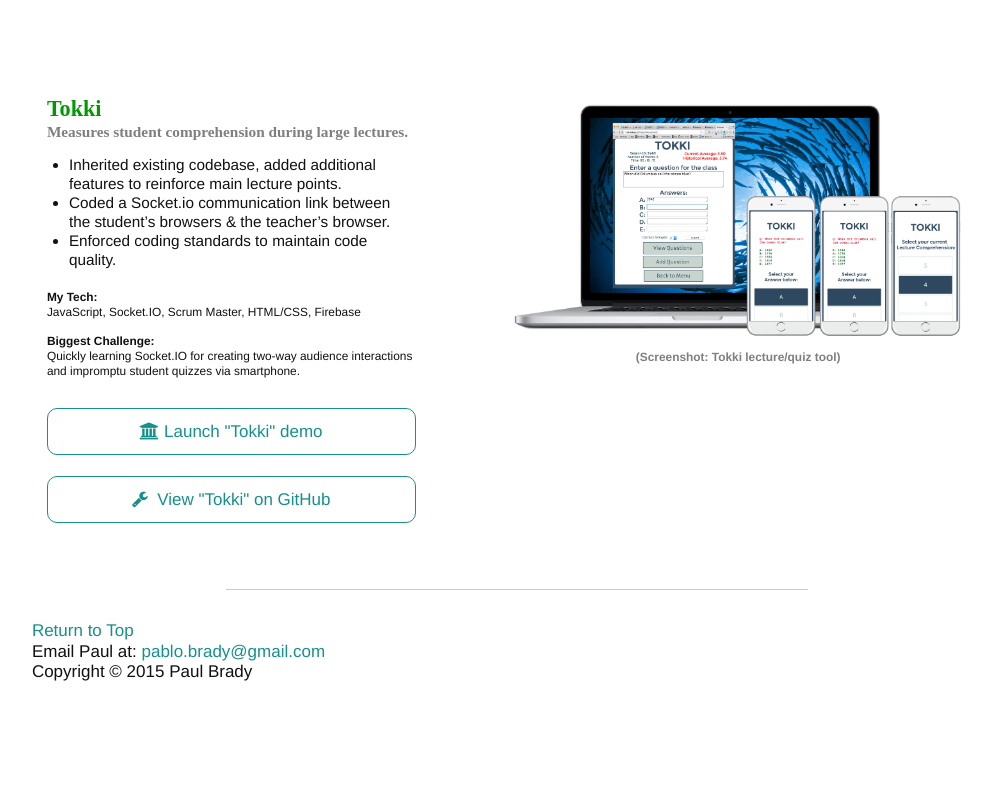
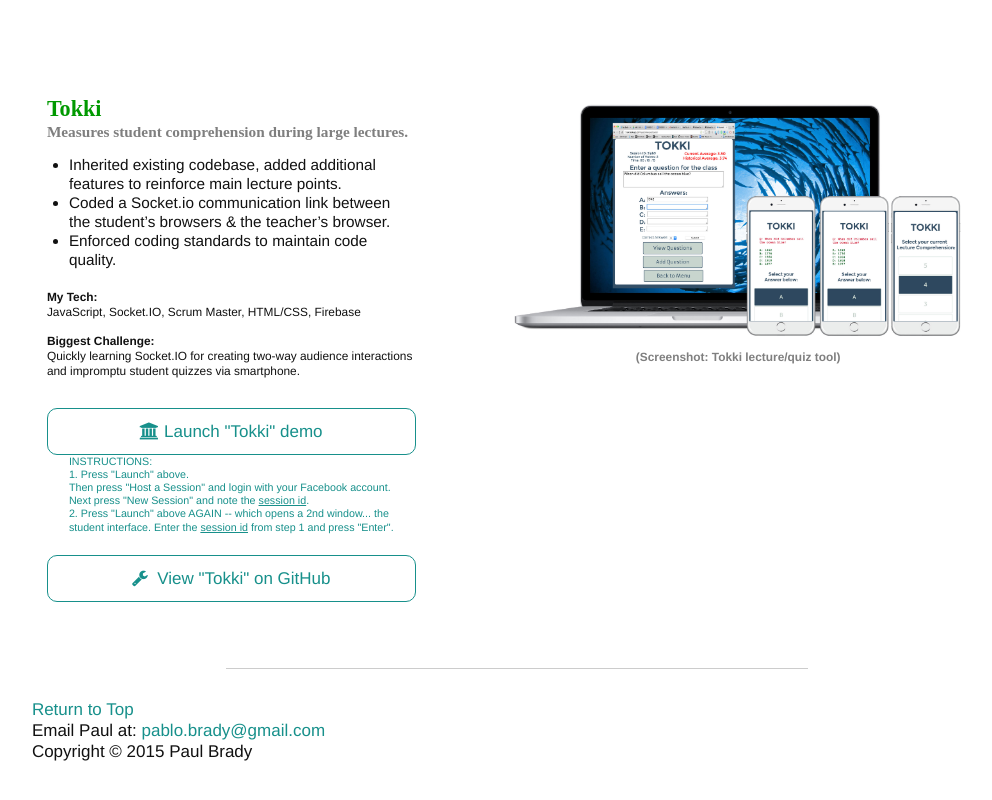
Before and after one commit to pablobrady/dev3, a website: page src/index.html in a window 1280 px wide. Shown: the part 2538-3338 px from the top of the page, without its empty margins (123-1115 px from the left). Before the commit the page ends 3295 px from the top, so only its background shows below. Drawn offline with nearby package versions, Linux system fonts and the light colour scheme; files that its build step writes are made by us from their sources; files whose address does not match are found by name; a web font is replaced by a local one.

Commit message:
[Added] Instructions for running the "Tokki" demo.

```diff
--- a/src/index.html
+++ b/src/index.html
@@ -154,10 +154,14 @@
                     <b>Biggest Challenge:</b><br>
                     Quickly learning Socket.IO for creating&nbsp;<nobr>two-way</nobr>&nbsp;audience interactions and impromptu student quizzes via smartphone.<br><br><br>
                   </div>
-              </div>
-              <div>
-                <p class="portfolioLink"><a target="_Tokki" href="http://tokki.herokuapp.com"><i class="fa fa-university"></i> Launch "Tokki" demo</a></p><br>
-                <p class="portfolioLink"><a target="_github" href="https://github.com/spacemanatee/Tokki"><i class="fa fa-wrench"></i>&nbsp;&nbsp;View "Tokki" on GitHub</a></p>
+                <p class="portfolioLink"><a target="_blank" href="http://tokki.herokuapp.com"><i class="fa fa-university"></i> Launch "Tokki" demo</a></p>
+                <ul class="instructions">
+                  <li>INSTRUCTIONS:<br>
+                      1. Press "Launch" above.<br>
+                      Then press "Host a Session" and login with your Facebook account.<br>
+                      Next press "New Session" and note the <u>session id</u>.<br></li>
+                    <li>2. Press "Launch" above AGAIN -- which opens a 2nd window... the student interface.  Enter the <u>session id</u> from step 1 and press "Enter".</li></ul><br>
+                  <p class="portfolioLink"><a target="_github" href="https://github.com/spacemanatee/Tokki"><i class="fa fa-wrench"></i>&nbsp;&nbsp;View "Tokki" on GitHub</a></p>
               </div>
           </div>
           <figure class="rightImg">
```
Also changed, not shown: public/index.html (+1 -1 lines).
